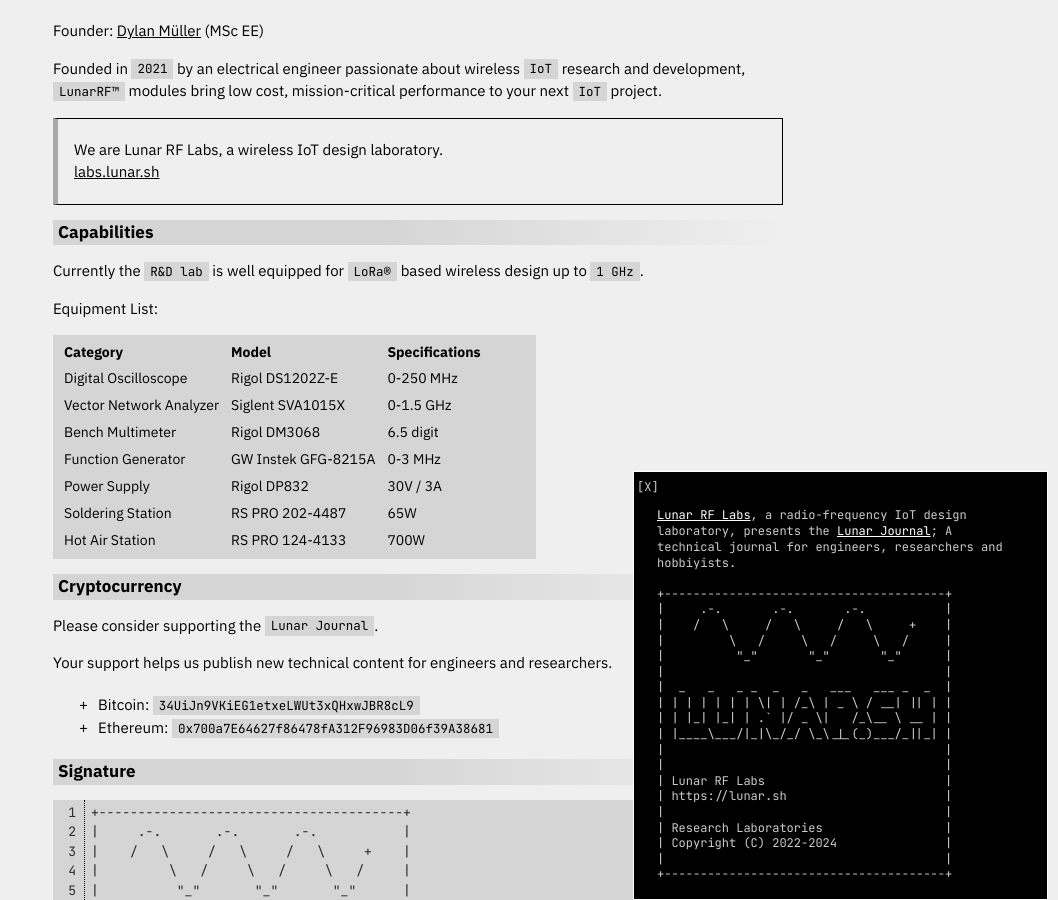
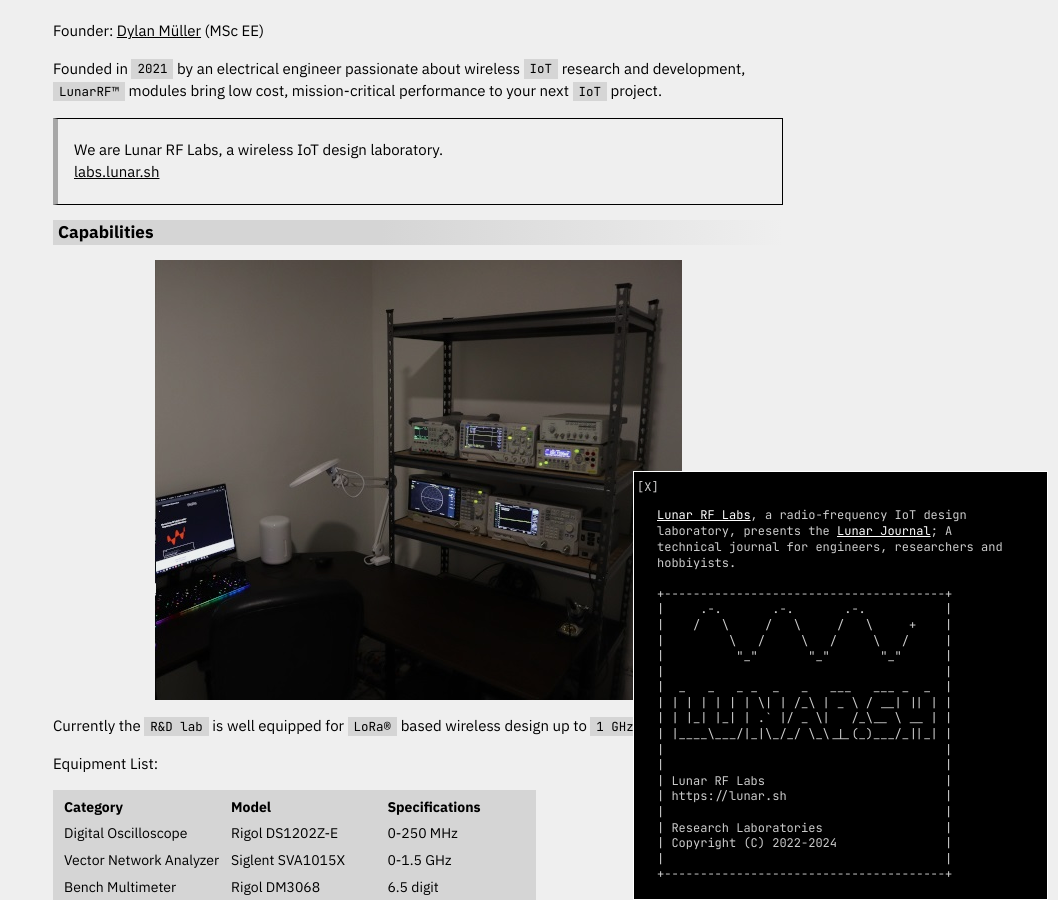
Before and after one commit to lunar-sh/journal.lunar.sh, a Jekyll site: the page built from info.md, in a window 1280 px wide and 900 px high, scrolled down 560 px. Shown: the whole window, without its empty margins (222-1280 px from the left). Built offline with Jekyll 4.4.1, drawn with Linux system fonts in a browser that asks for light colours; nearby versions of some CDN libraries.

Commit message:
Update info.md

```diff
--- a/info.md
+++ b/info.md
@@ -28,6 +28,8 @@
 [labs.lunar.sh](https://labs.lunar.sh)
 
 # Capabilities
+
+![](https://journal.lunar.sh/images/lab_latest.jpeg)
 
 Currently the `R&D lab` is well equipped for `LoRa®` based wireless design up to `1 GHz`.
 
```
